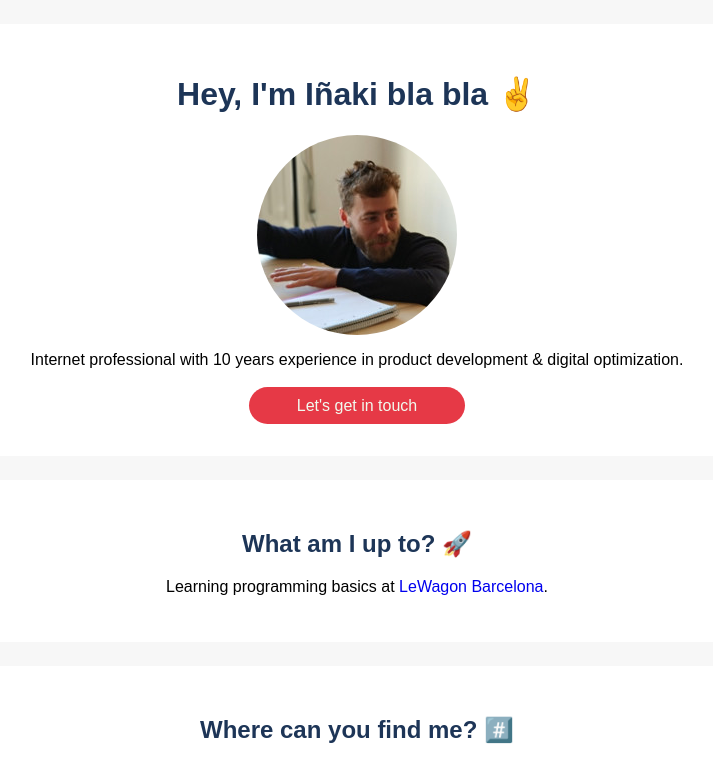
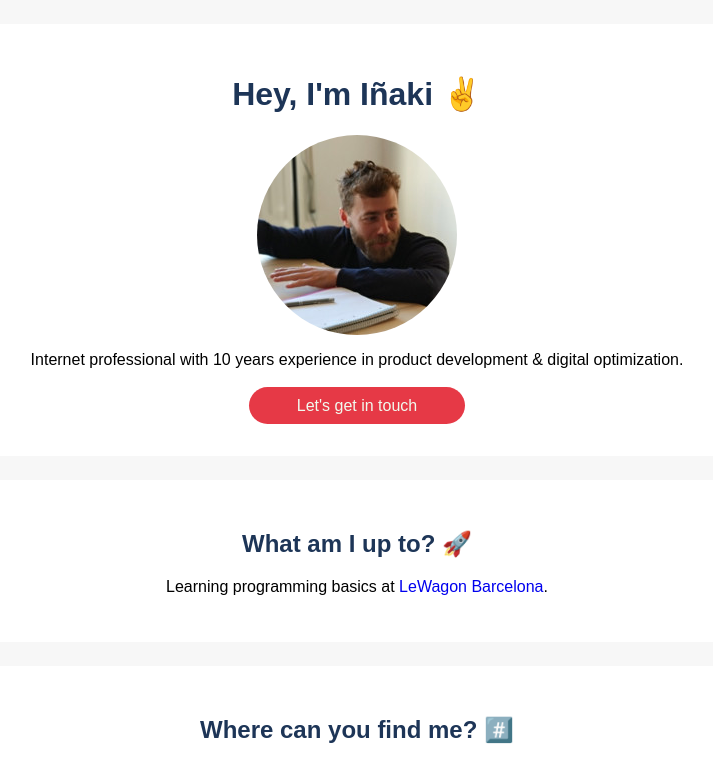
Before and after one commit to imediabar/profile, a plain HTML site: page index.html in a window 1280 px wide. Shown: the top 761 px of the page, without its empty margins (283-996 px from the left). Drawn offline with Linux system fonts and the light colour scheme.

Commit message:
make my profile prettier

```diff
--- a/index.html
+++ b/index.html
@@ -13,7 +13,7 @@
 
     <div class="container">
       <div class="bio">
-        <h1>Hey, I'm Iñaki bla bla ✌️</h1>
+        <h1>Hey, I'm Iñaki ✌️</h1>
         <img class="image-profile" src="images/iñaki.jpg" alt="Iñaki">
         <p>Internet professional with 10 years experience in product development & digital optimization.</p>
         <a href="" class="button-primary">Let's get in touch</a>
```
